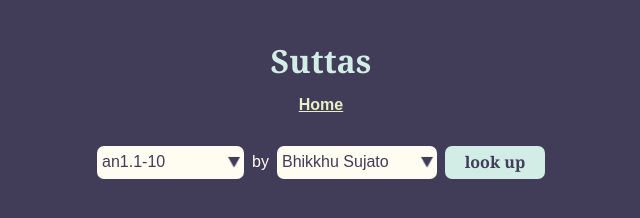
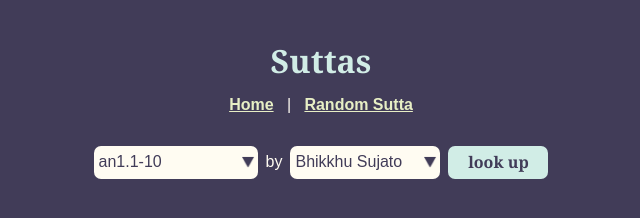
Before and after one commit to alec4nandes/maitreya, a website: page public/suttas/index.html in a window 1280 px wide. Shown: the whole page, without its empty margins (319-959 px from the left). Drawn offline with Linux system fonts and the light colour scheme.

Commit message:
add random

```diff
--- a/public/style.css
+++ b/public/style.css
@@ -58,6 +58,7 @@ textarea {
     appearance: none;
     border: 0;
     border-radius: 7px;
+    box-sizing: border-box;
     color: var(--accent-1);
     padding: 5px;
 }
@@ -115,4 +116,14 @@ select {
     background-position: center right 3px;
     background-repeat: no-repeat;
     background-size: 14px 14px;
+    padding-right: 22px;
+
+    &[name="uid"] {
+        min-width: 150px;
+        width: fit-content;
+    }
+
+    &[name="author"] {
+        width: 150px;
+    }
 }
--- a/public/suttas/get-sutta.js
+++ b/public/suttas/get-sutta.js
@@ -145,3 +145,4 @@ function getCopyrightIndex(lines) {
 }
 
 export default getSutta;
+export { getRandom };
--- a/public/suttas/index.html
+++ b/public/suttas/index.html
@@ -11,6 +11,8 @@
         <h1>Suttas</h1>
         <nav>
             <a href="/">Home</a>
+            &nbsp; | &nbsp;
+            <a href="" id="random">Random Sutta</a>
         </nav>
         <form id="pick-sutta">
             <select name="uid"></select>
@@ -23,9 +25,15 @@
 
         <script type="module">
             import buildSelects from "./selects.js";
-            import getSutta from "./get-sutta.js";
+            import getSutta, {getRandom} from "./get-sutta.js";
+            import uids from "./uids.js";
             buildSelects();
             getSutta();
+            const randomUid = getRandom(Object.keys(uids)),
+                randomAuthor = getRandom(uids[randomUid]);
+            document
+                .querySelector("#random")
+                .href = `?uid=${randomUid}&author=${randomAuthor}`;
         </script>
     </body>
 </html>
--- a/public/suttas/suttas.css
+++ b/public/suttas/suttas.css
@@ -12,17 +12,6 @@ form#pick-sutta {
     justify-content: center;
     flex-wrap: wrap;
     gap: 8px;
-
-    & select {
-        &[name="uid"] {
-            min-width: fit-content;
-            width: fit-content;
-        }
-
-        &[name="author"] {
-            width: 160px;
-        }
-    }
 }
 
 #sutta {
```
